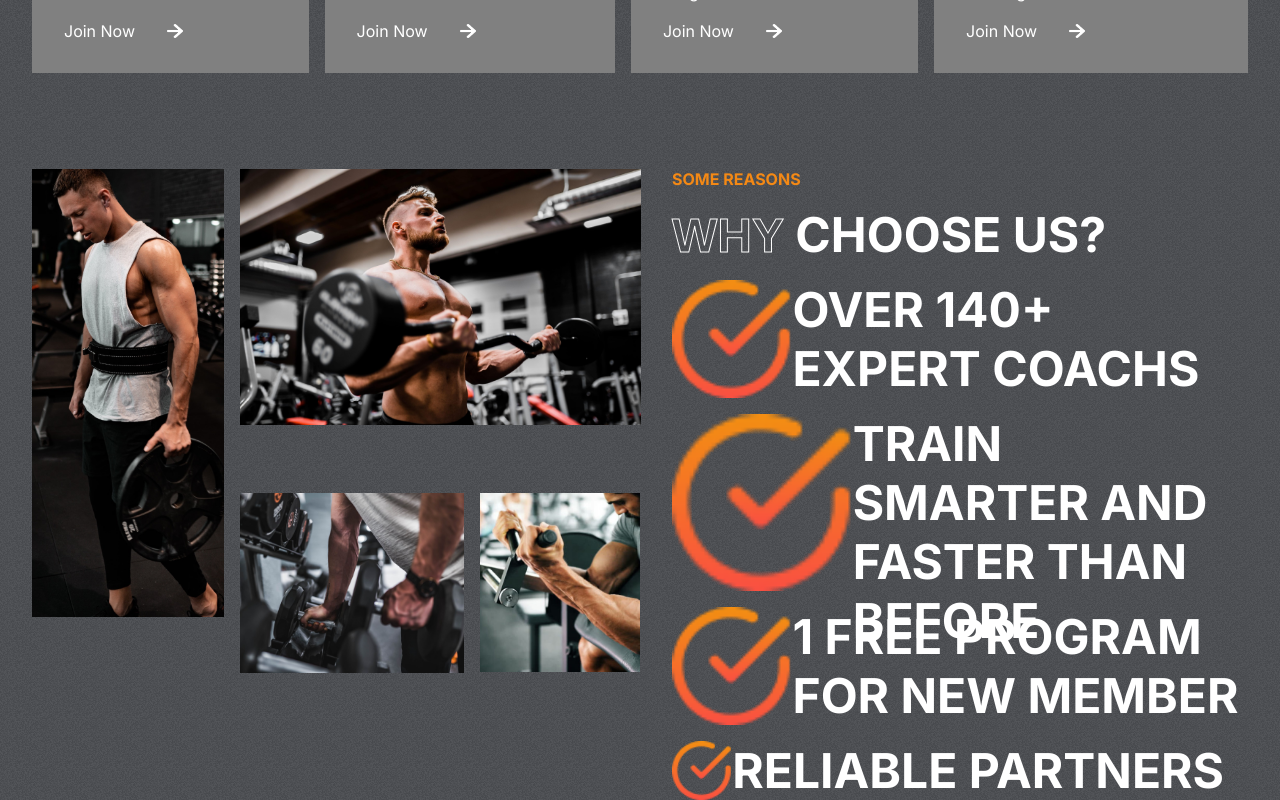
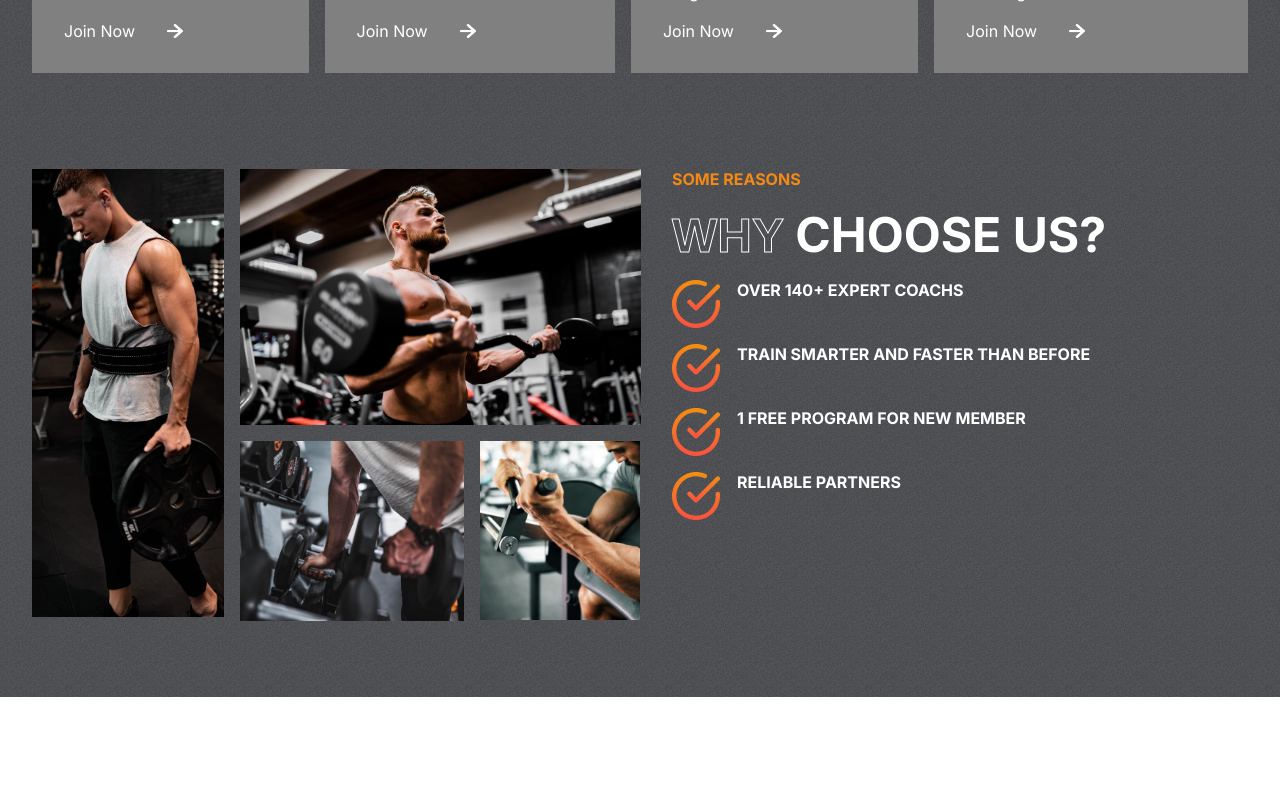
Before and after one commit to Kavimaleesha/FitClub-Starter, a React (Create React App) app: page / in a window 1280 px wide. Shown: the part 1123-1923 px from the top of the page. After the commit the page ends 1820 px from the top, so only its background shows below. Built offline with nearby package versions, Linux system fonts and the light colour scheme.

Commit message:
Update
Update

```diff
--- a/src/components/Reasons/Reasons.css
+++ b/src/components/Reasons/Reasons.css
@@ -72,5 +72,6 @@
 
 .details-r>div{
     display: flex;
-
+    font-size: 1rem;
+    gap: 1rem;
 }
```
